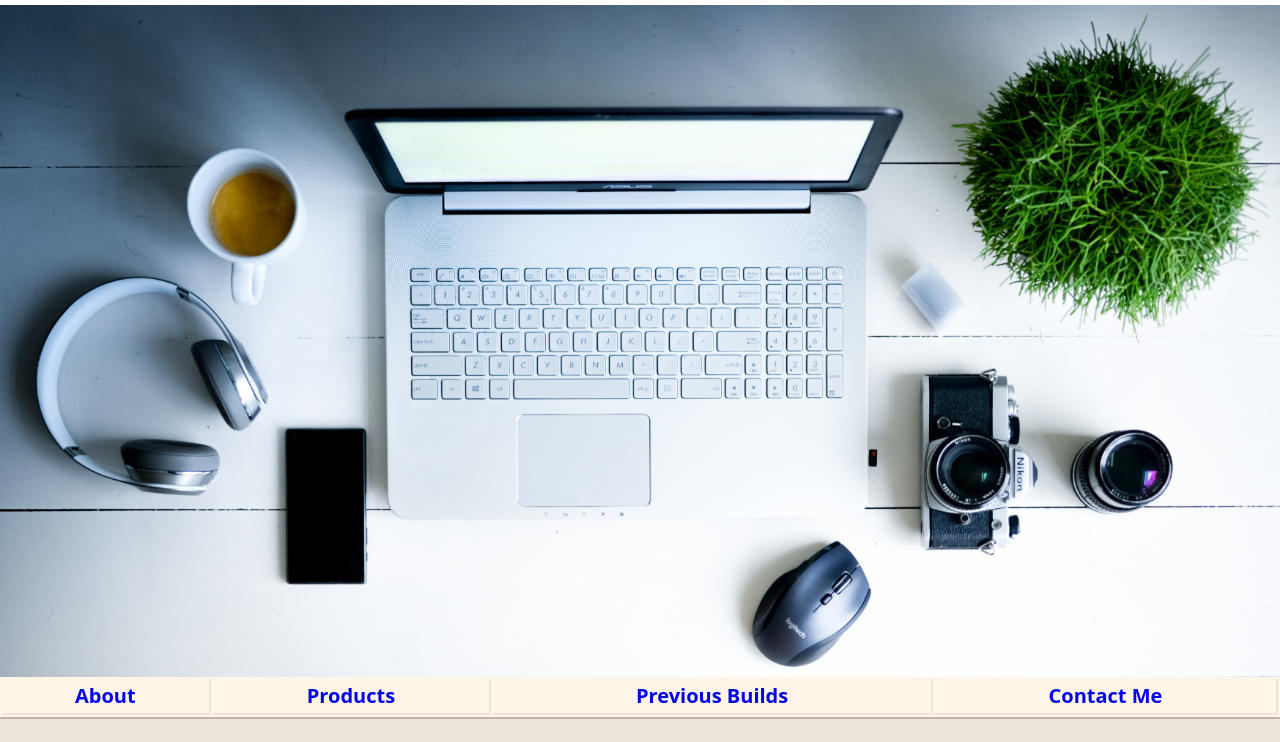
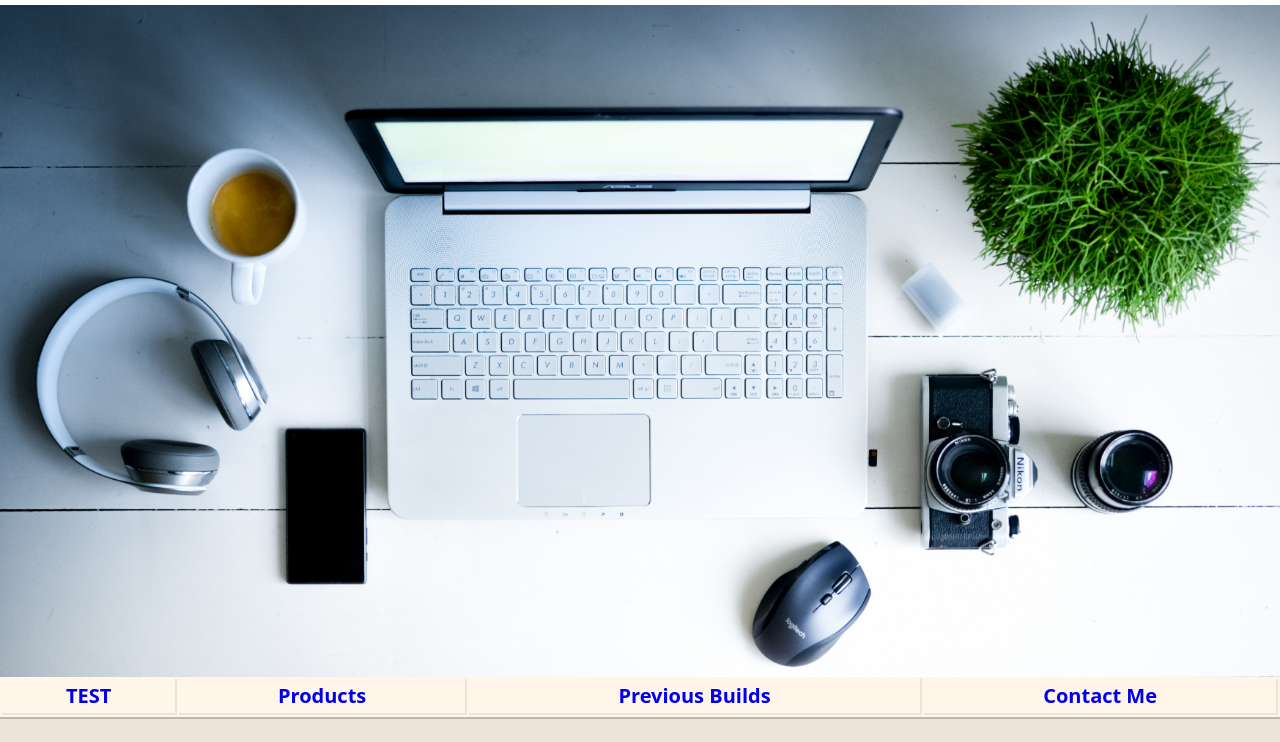
Before and after one commit to macarr1/macarr1.github.io, a plain HTML site: page pages/about.html in a window 1280 px wide. Shown: the part 91-833 px from the top of the page. Drawn offline with Linux system fonts and the light colour scheme.

Commit message:
testing...

```diff
--- a/pages/about.html
+++ b/pages/about.html
@@ -32,7 +32,7 @@
 
     <div class="div_table">
     <table class="about_page_table">
-    <th><a href="about.html">About</a></th><th><a href="products.html">Products</a></th><th><a href="previousbuilds.html">Previous Builds</a></th><th><a href="contact.html">Contact Me</a></th>
+    <th><a href="about.html">TEST</a></th><th><a href="products.html">Products</a></th><th><a href="previousbuilds.html">Previous Builds</a></th><th><a href="contact.html">Contact Me</a></th>
     </table>
     </div>
 
```
